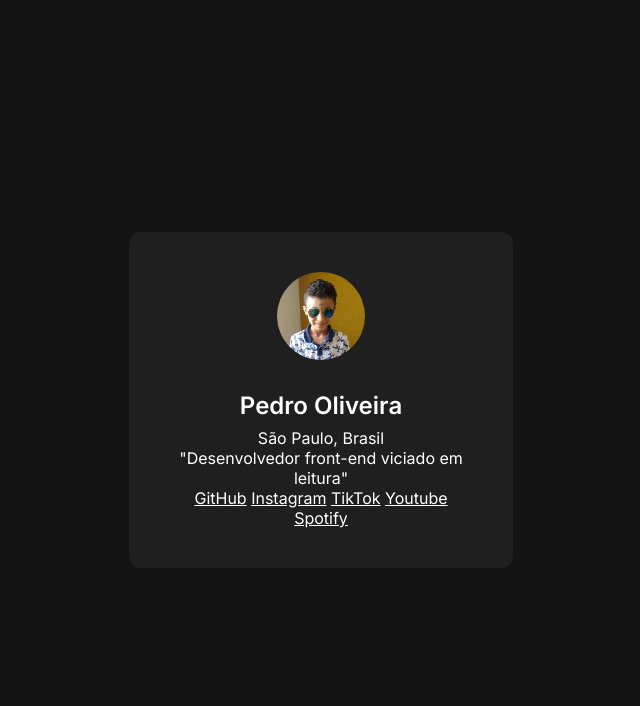
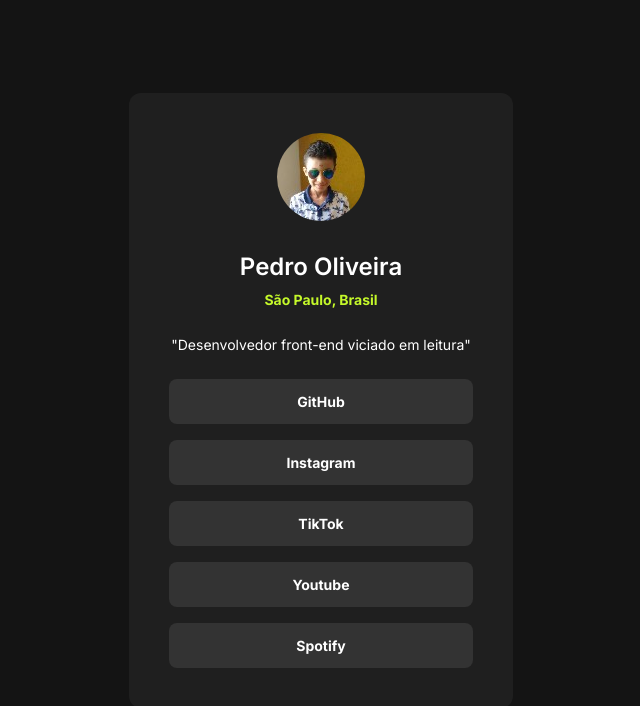
Before and after one commit to Pedro-Oliveira12c/meus-links, a plain HTML site: page index.html in a window 1280 px wide. Shown: the whole page, without its empty margins (319-959 px from the left). Drawn offline with Linux system fonts and the light colour scheme.

Commit message:
Desenvolvimento do css completo

```diff
--- a/index.html
+++ b/index.html
@@ -13,7 +13,7 @@
     <div>
         <img src="./pedro88x88.jpg" alt="Criador do projeto">
         <h1>Pedro Oliveira</h1>
-        <p>São Paulo, Brasil</p>
+        <strong>São Paulo, Brasil</strong>
    <p> "Desenvolvedor front-end viciado em leitura"</p>
 <a href="https://github.com/Pedro-Oliveira12c">GitHub</a>
 <a href="https://www.instagram.com/pedro_hos_santos/?igsh=MThnZWhpaW5saDV2Mg%3D%3D">Instagram</a>
--- a/style.css
+++ b/style.css
@@ -33,3 +33,29 @@
     font-weight: 600;
     margin-bottom: 4px;
 }
+div strong {
+    color: #C4f82a;
+    font-size: 14px;
+    line-height: 21px;
+}
+div p {
+    margin-block:24px;
+    font-size: 14px;
+    line-height: 21px;
+}
+
+div a + a {
+    margin-top: 16px;
+}
+
+div a {
+display: block;
+text-decoration: none;
+background-color: #333;
+padding: 12px;
+border-radius: 8px;
+font-weight: 700;
+font-size: 14px;
+line-height: 21px;
+
+}
```
